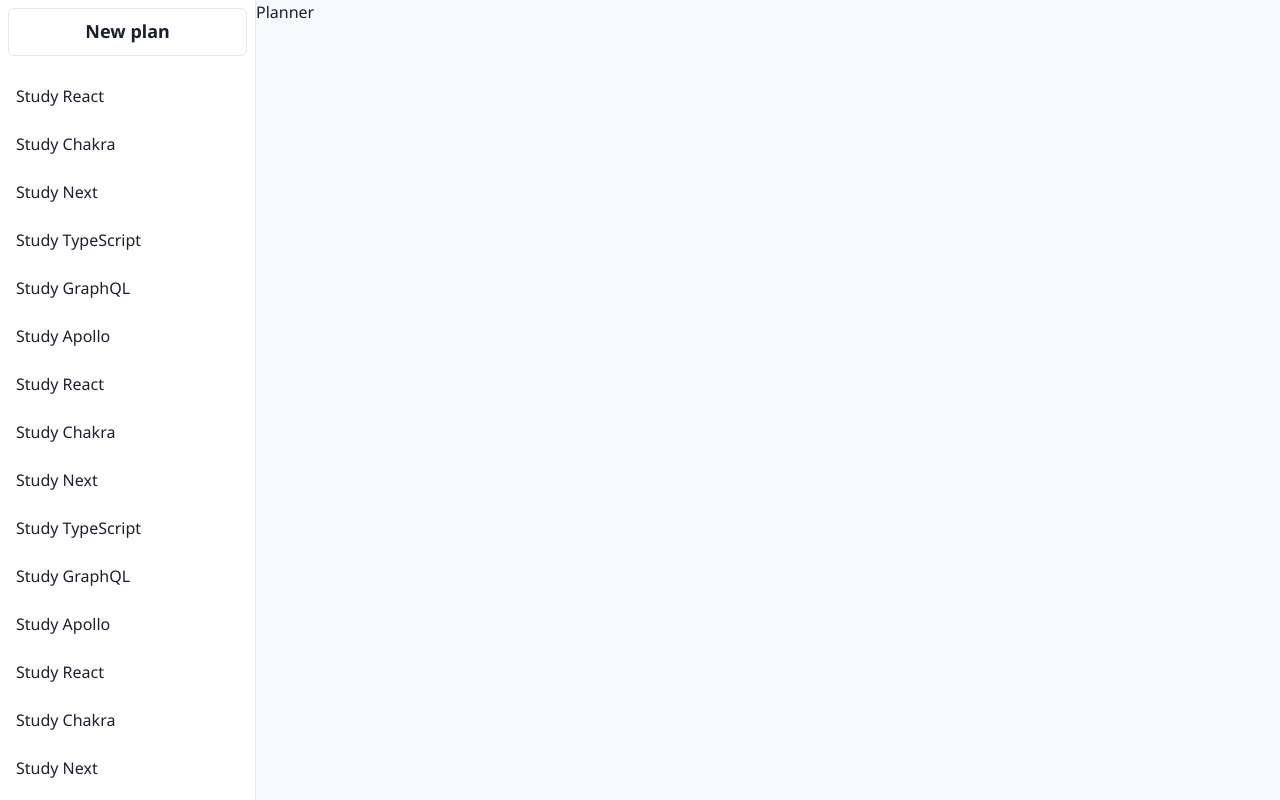
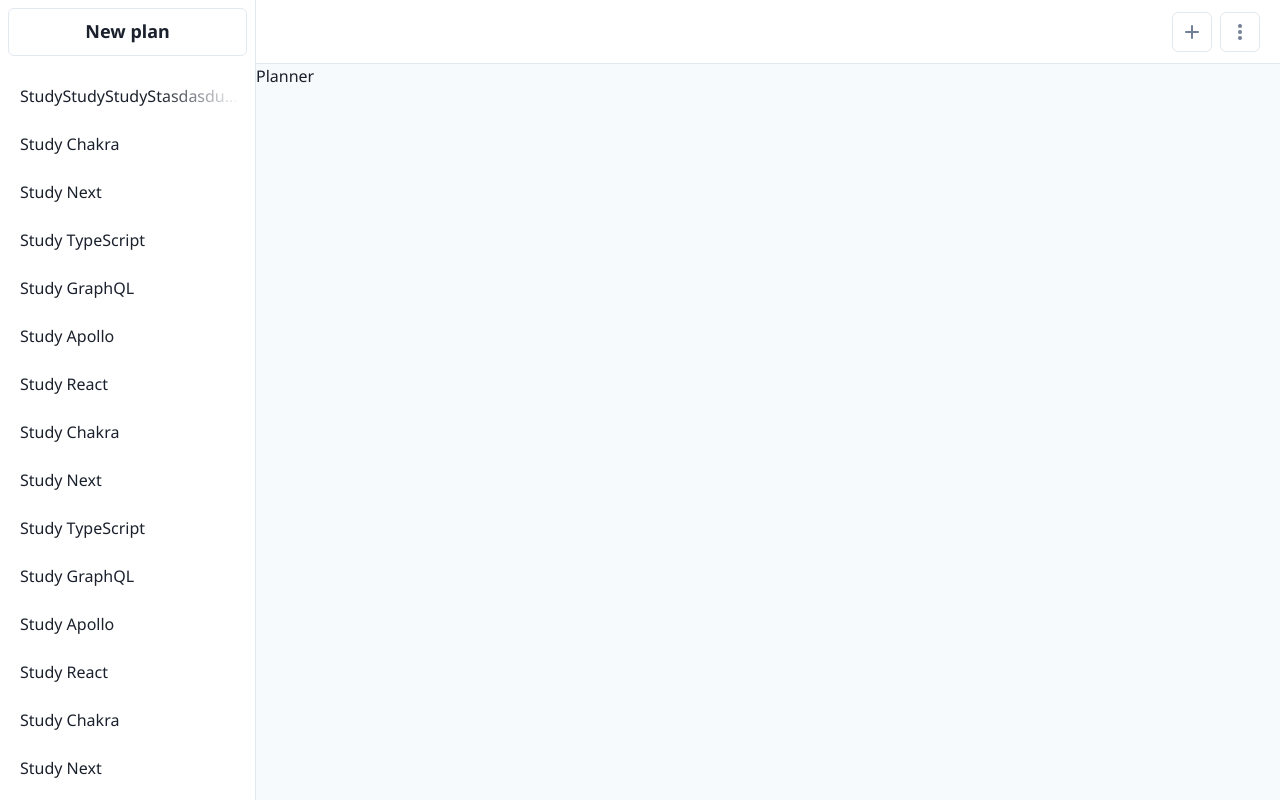
Before and after one commit to jeonbyeongmin/jplanner, a Next.js app: page /planner in a window 1280 px wide. Built offline with nearby package versions, Linux system fonts and the light colour scheme.

Commit message:
feat(layout): some update

```diff
--- /dev/null
+++ b/src/components/layout/header-menu.tsx
@@ -0,0 +1,21 @@
+import { IconButton, Menu, MenuButton, MenuItem, MenuList } from '@chakra-ui/react'
+import { HiDotsVertical } from 'react-icons/hi'
+
+export function HeaderMenu() {
+  return (
+    <Menu>
+      <MenuButton
+        as={IconButton}
+        aria-label='Options'
+        icon={<HiDotsVertical />}
+        variant='outline'
+        color='gray.500'
+        fontSize={20}
+      />
+      <MenuList>
+        <MenuItem command='⌘T'>Edit title</MenuItem>
+        <MenuItem command='⌘N'>Move to archive</MenuItem>
+      </MenuList>
+    </Menu>
+  )
+}
--- /dev/null
+++ b/src/components/layout/header.tsx
@@ -0,0 +1,107 @@
+import { HeaderMenu } from '@/components/layout/header-menu'
+import { Flex, IconButton, Input, Text, Tooltip } from '@chakra-ui/react'
+import { useRouter } from 'next/router'
+import { useEffect, useState } from 'react'
+import { HiPlus } from 'react-icons/hi'
+
+export default function Header() {
+  const router = useRouter()
+
+  // TODO: title, editmode 상태관리
+  const found = headerTitleData.find((item) => item.id === router.query.id)
+
+  const [title, setTitle] = useState<string>(found?.title ?? '')
+  const [isEdit, setIsEdit] = useState<boolean>(false)
+
+  const handleModeChange = () => {
+    setTitle((prev) => prev.trim())
+    setIsEdit((prev) => !prev)
+  }
+
+  const handleTitle = (e: React.ChangeEvent<HTMLInputElement>) => {
+    setTitle(e.target.value)
+  }
+
+  const handleEnterKeyDown = (e: React.KeyboardEvent<HTMLInputElement>) => {
+    if (e.key === 'Enter') {
+      handleModeChange()
+    }
+  }
+
+  useEffect(() => {
+    if (found) {
+      setTitle(found.title)
+    }
+  }, [found])
+
+  return (
+    <Flex
+      bgColor='white'
+      h={16}
+      borderBottom='1px'
+      borderColor='gray.200'
+      px={5}
+      align='center'
+      justify='space-between'
+      gap={5}
+    >
+      {isEdit ? (
+        <Input
+          variant='unstyled'
+          defaultValue={title}
+          onBlur={handleModeChange}
+          onChange={handleTitle}
+          onKeyDown={handleEnterKeyDown}
+          autoFocus
+        />
+      ) : (
+        <Text
+          fontSize='xl'
+          fontWeight='bold'
+          cursor='pointer'
+          userSelect='none'
+          onClick={handleModeChange}
+          noOfLines={1}
+        >
+          {title}
+        </Text>
+      )}
+      <Flex gap={2}>
+        <Tooltip label='Add new list'>
+          <IconButton aria-label='Add' icon={<HiPlus />} variant='outline' fontSize={20} color='gray.500' />
+        </Tooltip>
+        <HeaderMenu />
+      </Flex>
+    </Flex>
+  )
+}
+
+const headerTitleData = [
+  { id: '1', title: 'Plan Title1' },
+  { id: '2', title: 'Plan Title2' },
+  { id: '3', title: 'Plan Title3' },
+  { id: '4', title: 'Plan Title4' },
+  { id: '5', title: 'Plan Title5' },
+  { id: '6', title: 'Plan Title6' },
+  { id: '7', title: 'Plan Title7' },
+  { id: '8', title: 'Plan Title8' },
+  { id: '9', title: 'Plan Title9' },
+  { id: '10', title: 'Plan Title10' },
+  { id: '11', title: 'Plan Title11' },
+  { id: '12', title: 'Plan Title12' },
+  { id: '13', title: 'Plan Title13' },
+  { id: '14', title: 'Plan Title14' },
+  { id: '15', title: 'Plan Title15' },
+  { id: '16', title: 'Plan Title16' },
+  { id: '17', title: 'Plan Title17' },
+  { id: '18', title: 'Plan Title18' },
+  { id: '19', title: 'Plan Title19' },
+  { id: '20', title: 'Plan Title20' },
+  { id: '21', title: 'Plan Title21' },
+  { id: '22', title: 'Plan Title22' },
+  { id: '23', title: 'Plan Title23' },
+  { id: '24', title: 'Plan Title24' },
+  { id: '25', title: 'Plan Title25' },
+  { id: '26', title: 'Plan Title26' },
+  { id: '27', title: 'Plan Title27' },
+]
--- a/src/components/layout/index.tsx
+++ b/src/components/layout/index.tsx
@@ -1,3 +1,4 @@
+import Header from '@/components/layout/header'
 import { SEO } from '@/components/layout/seo'
 import { Sidebar } from '@/components/layout/sidebar'
 import { Flex } from '@chakra-ui/react'
@@ -24,15 +25,16 @@ export function Layout({ children }: LayoutProps) {
         <Flex h='full' maxW='full' flex='1' direction='column'>
           <Flex
             as='main'
-            bgColor='gray.50'
-            position='relative'
             w='full'
             h='full'
+            flex='1'
+            bgColor='gray.50'
+            overflow='hidden'
             direction='column'
-            overflow='hidden'
+            position='relative'
             alignItems='stretch'
-            flex='1'
           >
+            <Header />
             {children}
           </Flex>
         </Flex>
--- a/src/components/layout/nav-item.tsx
+++ b/src/components/layout/nav-item.tsx
@@ -1,24 +1,49 @@
-import { Flex } from '@chakra-ui/react'
+import { Box, Flex, Tooltip } from '@chakra-ui/react'
+import { useMemo } from 'react'
 
 interface NavItemProps {
   content: string
   onClick?: () => void
+  isCurrent?: boolean
 }
 
-export function NavItem({ content, onClick }: NavItemProps) {
+export function NavItem({ content, onClick, isCurrent }: NavItemProps) {
+  const bgColors = useMemo(() => {
+    return {
+      default: isCurrent ? 'gray.100' : 'white',
+      hover: isCurrent ? 'gray.200' : 'gray.100',
+      active: isCurrent ? 'gray.300' : 'gray.200',
+    }
+  }, [isCurrent])
+
   return (
+    <Tooltip label={content} aria-label={content} openDelay={1000}>
       <Flex
+        role='group'
         as='li'
-      _hover={{ bgColor: 'gray.50' }}
-      _active={{ bgColor: 'gray.100' }}
-      px={2}
-      py={3}
+        bgColor={bgColors.default}
+        _hover={{ bgColor: bgColors.hover }}
+        p={3}
         borderRadius='md'
         cursor='pointer'
         userSelect='none'
+        position='relative'
         onClick={onClick}
+        visibility='visible'
       >
+        <Flex flex={1} overflow='hidden' wordBreak='break-all' position='relative' noOfLines={1}>
           {content}
+          <Box
+            position='absolute'
+            insetY={0}
+            right={0}
+            zIndex={10}
+            w={20}
+            bgGradient={`linear(to-l, ${bgColors.default}, rgba(0,0,0,0))`}
+            _groupHover={{ bgGradient: `linear(to-l, ${bgColors.hover}, rgba(0,0,0,0))` }}
+          />
         </Flex>
+      </Flex>
+    </Tooltip>
   )
 }
--- a/src/components/layout/nav.tsx
+++ b/src/components/layout/nav.tsx
@@ -1,4 +1,5 @@
 import { NavItem } from '@/components/layout/nav-item'
+import { getPlannerRoute } from '@/utils/routes'
 import { Flex } from '@chakra-ui/react'
 import { useRouter } from 'next/router'
 
@@ -6,7 +7,12 @@ export function Nav() {
   const router = useRouter()
 
   const handleMoveToPlan = (planID: string) => {
-    router.push(planID)
+    router.push(getPlannerRoute(planID))
+  }
+
+  // TODO: store current planID in context
+  const isCurrent = (id: string) => {
+    return router.query.id === id
   }
 
   return (
@@ -18,10 +24,11 @@ export function Nav() {
       marginX='-2'
       paddingLeft={2}
       paddingRight={1}
-      _hover={{ opacity: '1' }}
+      visibility='hidden'
+      _hover={{ visibility: 'visible' }}
     >
       {navItems.map(({ planID, label }) => (
-        <NavItem key={planID} content={label} onClick={() => handleMoveToPlan(planID)} />
+        <NavItem key={planID} content={label} onClick={() => handleMoveToPlan(planID)} isCurrent={isCurrent(planID)} />
       ))}
     </Flex>
   )
@@ -29,111 +36,111 @@ export function Nav() {
 
 const navItems = [
   {
-    planID: 'inbox',
+    planID: '1',
+    label: 'StudyStudyStudyStasdasdud asdasdasdadas',
+  },
+  {
+    planID: '2',
+    label: 'Study Chakra',
+  },
+  {
+    planID: '3',
+    label: 'Study Next',
+  },
+  {
+    planID: '4',
+    label: 'Study TypeScript',
+  },
+  {
+    planID: '5',
+    label: 'Study GraphQL',
+  },
+  {
+    planID: '6',
+    label: 'Study Apollo',
+  },
+  {
+    planID: '7',
     label: 'Study React',
   },
   {
-    planID: 'today',
+    planID: '8',
     label: 'Study Chakra',
   },
   {
-    planID: 'next',
+    planID: '9',
     label: 'Study Next',
   },
   {
-    planID: 'scheduled',
+    planID: '10',
     label: 'Study TypeScript',
   },
   {
-    planID: 'logbook',
+    planID: '11',
     label: 'Study GraphQL',
   },
   {
-    planID: 'projects',
+    planID: '12',
     label: 'Study Apollo',
   },
   {
-    planID: 'inbox2',
+    planID: '13',
     label: 'Study React',
   },
   {
-    planID: 'today2',
+    planID: '14',
     label: 'Study Chakra',
   },
   {
-    planID: 'next2',
+    planID: '15',
     label: 'Study Next',
   },
   {
-    planID: 'scheduled2',
+    planID: '16',
     label: 'Study TypeScript',
   },
   {
-    planID: 'logbook2',
+    planID: '17',
     label: 'Study GraphQL',
   },
   {
-    planID: 'projects2',
+    planID: '18',
     label: 'Study Apollo',
   },
   {
-    planID: 'inbox3',
+    planID: '19',
     label: 'Study React',
   },
   {
-    planID: 'today3',
+    planID: '20',
     label: 'Study Chakra',
   },
   {
-    planID: 'next3',
+    planID: '21',
     label: 'Study Next',
   },
   {
-    planID: 'scheduled3',
+    planID: '22',
     label: 'Study TypeScript',
   },
   {
-    planID: 'logbook3',
+    planID: '23',
     label: 'Study GraphQL',
   },
   {
-    planID: 'projects3',
+    planID: '24',
     label: 'Study Apollo',
   },
   {
-    planID: 'inbox23',
+    planID: '25',
     label: 'Study React',
   },
   {
-    planID: 'today23',
+    planID: '26',
     label: 'Study Chakra',
   },
   {
-    planID: 'next23',
-    label: 'Study Next',
-  },
-  {
-    planID: 'scheduled23',
-    label: 'Study TypeScript',
-  },
-  {
-    planID: 'logbook23',
-    label: 'Study GraphQL',
-  },
-  {
-    planID: 'projects23',
-    label: 'Study Apollo',
-  },
-  {
-    planID: 'inbox4',
-    label: 'Study React',
-  },
-  {
-    planID: 'today4',
-    label: 'Study Chakra',
-  },
-  {
-    planID: 'next4',
+    planID: '27',
     label: 'Study Next',
   },
 ]
--- /dev/null
+++ b/src/utils/routes.ts
@@ -0,0 +1,2 @@
+export const getLoginRoute = () => '/login'
+export const getPlannerRoute = (id: string) => `/planner/${id}`
```
Lines whose indentation alone changed are shown as unchanged.
